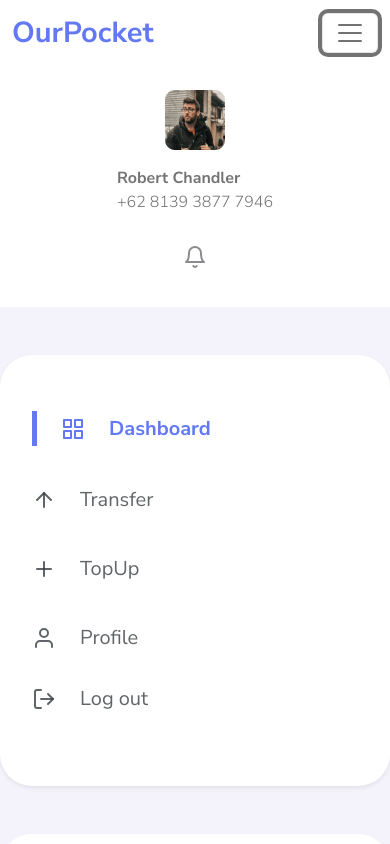
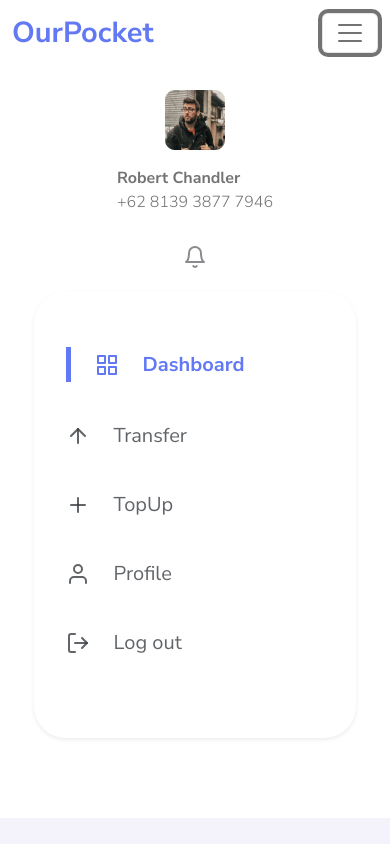
Before and after one commit to afrizalsofyan/fw9-react-ourpocket, a React (Create React App) app: page /home/history in a window 390 px wide. Both pictures are taken after a click on the button 350 px from the left and 33 px from the top of the page. Shown: the top 844 px of the page. Built offline with nearby package versions, Linux system fonts and the light colour scheme.

Commit message:
fix: new responsive update

```diff
--- a/src/assets/css/style.css
+++ b/src/assets/css/style.css
@@ -6,6 +6,9 @@ body{
     font-family: 'Nunito Sans' !important;
     font-style: normal !important;
     background: #473AD10F;
+}
+.bell-notification .menu-navbar-collapse .nav-link.active{
+    color: #6379F4 !important;
 }
 .pin-custom{
     box-shadow: none !important;
--- a/src/components/NavbarDashboard.jsx
+++ b/src/components/NavbarDashboard.jsx
@@ -4,12 +4,13 @@ import Nav from "react-bootstrap/Nav";
 import Navbar from "react-bootstrap/Navbar";
 import UserPhoto from "../assets/images/img/img3.png";
 import { FiBell, FiArrowDown, FiArrowUp } from "react-icons/fi";
-import { DropdownButton, Image } from "react-bootstrap";
+import { DropdownButton, Image, Row } from "react-bootstrap";
 import {
   NotificationCardHeader,
   NotificationCardItem,
 } from "./NotificationCard";
 import { Helmet, HelmetProvider } from 'react-helmet-async';
+import { MenuNavbar } from './SideBarMenu';
 
 
 function NavbarDashboard({titlePage}) {
@@ -38,6 +39,7 @@ function NavbarDashboard({titlePage}) {
                     <span className="fw-light">+62 8139 3877 7946</span>
                   </div>
                 </Nav.Link>
+
                 <DropdownButton
                   align="end"
                   title={<FiBell size={24} className="bg-grey-light icon-btn" />}
@@ -71,6 +73,7 @@ function NavbarDashboard({titlePage}) {
                     amount={"300.000"}
                   />
                 </DropdownButton>
+                <MenuNavbar/>
               </Nav>
             </Navbar.Collapse>
           </Container>
--- a/src/components/SideBarMenu.jsx
+++ b/src/components/SideBarMenu.jsx
@@ -4,13 +4,73 @@ import { FiArrowUp, FiGrid, FiLogOut, FiPlus, FiUser } from 'react-icons/fi'
 import { Link, useLocation, useParams } from 'react-router-dom'
 import ActiveIcon from "../assets/images/icons/active-mark.png";
 
+export const MenuNavbar = () => {
+    const pathUrl = useLocation().pathname;
+    const {id} = useParams();
+    return (
+        <Col className="mb-5 mb-lg-0 d-flex d-sm-none menu-navbar-collapse">
+            <div className="w-100 d-flex flex-column justify-content-between bg-white ps-3 pe-5 py-5 rounded-5 shadow-sm">
+                <ul className="d-flex flex-column nav nav-tabs border-0 pe-5 gap-4">
+                    <li className="nav-item">
+                        <Link
+                            to="/home/dashboard"
+                            className={`nav-link not-act border-0 d-flex flex-row gap-4 align-items-center ${pathUrl === '/home/dashboard' || pathUrl === '/home/history' ? 'active fw-bold' : ''}`}
+                        >
+                            {pathUrl === '/home/dashboard' || pathUrl === '/home/history' ? <Image src={ActiveIcon} alt="activeimg" /> : null}
+                            <FiGrid size={24} />
+                            <span className='fs-5'>Dashboard</span>
+                        </Link>
+                    </li>
+                    <li className="nav-item">
+                        <Link
+                            to="/home/transfer"
+                            className={`nav-link not-act border-0 d-flex flex-row gap-4 align-items-center ${pathUrl === '/home/transfer' || pathUrl === `/home/transfer/${id}` || pathUrl === `/home/transfer/${id}/tranferConfirmation` || pathUrl === `/home/transfer/${id}/tranferConfirmation/success` || pathUrl === `/home/transfer/${id}/tranferConfirmation/failed` ? 'active fw-bold' : ''}`}
+                        >
+                            {pathUrl === '/home/transfer' || pathUrl === `/home/transfer/${id}` || pathUrl === `/home/transfer/${id}/tranferConfirmation` || pathUrl === `/home/transfer/${id}/tranferConfirmation/success` || pathUrl === `/home/transfer/${id}/tranferConfirmation/failed` ? <Image src={ActiveIcon} alt="activeimg" /> : null}
+                            <FiArrowUp size={24} />
+                            <span className="fs-5">Transfer</span>
+                        </Link>
+                    </li>
+                    <li className="nav-item">
+                        <Link
+                            to="/home/topup"
+                            className={`nav-link not-act border-0 d-flex flex-row gap-4 align-items-center ${pathUrl === '/home/topup' ? 'active fw-bold' : ''}`}
+                        >
+                            {pathUrl === '/home/topup' ? <Image src={ActiveIcon} alt="activeimg" /> : null}
+                            <FiPlus size={24} />
+                            <span className="fs-5">TopUp</span>
+                        </Link>
+                    </li>
+                    <li className="nav-item">
+                        <Link
+                            to="/home/profile"
+                            className={`nav-link not-act border-0 d-flex flex-row gap-4 align-items-center ${pathUrl === '/home/profile' || pathUrl === '/home/profile/details' || pathUrl === '/home/profile/details' || pathUrl === '/home/profile/details/managePhone' || pathUrl === '/home/profile/details/managePhone/addPhone' || pathUrl === '/home/profile/changePin' || pathUrl === '/home/profile/changePin/newPin' || pathUrl === '/home/profile/changePassword' ? 'active fw-bold' : ''}`}
+                        >
+                            {pathUrl === '/home/profile' || pathUrl === '/home/profile/details' || pathUrl === '/home/profile/details' || pathUrl === '/home/profile/details/managePhone' || pathUrl === '/home/profile/details/managePhone/addPhone' || pathUrl === '/home/profile/changePin' || pathUrl === '/home/profile/changePin/newPin' || pathUrl === '/home/profile/changePassword' ? <Image src={ActiveIcon} alt="activeimg" /> : null}
+                            <FiUser size={24} />
+                            <span className="fs-5">Profile</span>
+                        </Link>
+                    </li>
+                </ul>
+                <div className="ps-3 pb-4 py-4">
+                    <Link
+                        to="/auth/login"
+                        className='nav-link not-act border-0 d-flex flex-row gap-4 align-items-center'
+                    >
+                        <FiLogOut size={24} />
+                        <span className="fs-5">Log out</span>
+                    </Link>
+                </div>
+            </div>
+        </Col>
+    )
+}
+
 function SideBarMenu() {
     const pathUrl = useLocation().pathname;
     const {id} = useParams();
-    console.log(pathUrl);
-    console.log(id);
     return (
-        <Col sm={12} lg={3} as="aside" className="mb-5 mb-lg-0 d-flex">
+        <Col sm={12} lg={3} as="aside" className="mb-5 mb-lg-0 d-none d-sm-flex">
             <div className="w-100 d-flex flex-column justify-content-between bg-white ps-3 pe-5 py-5 rounded-5 shadow-sm">
                 <ul className="d-flex flex-column nav nav-tabs border-0 pe-5 gap-4">
                     <li className="nav-item">
```
